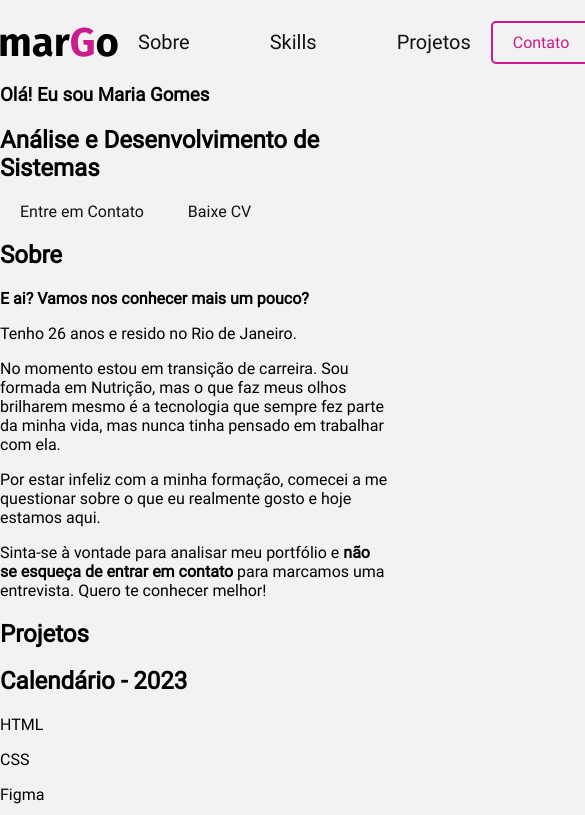
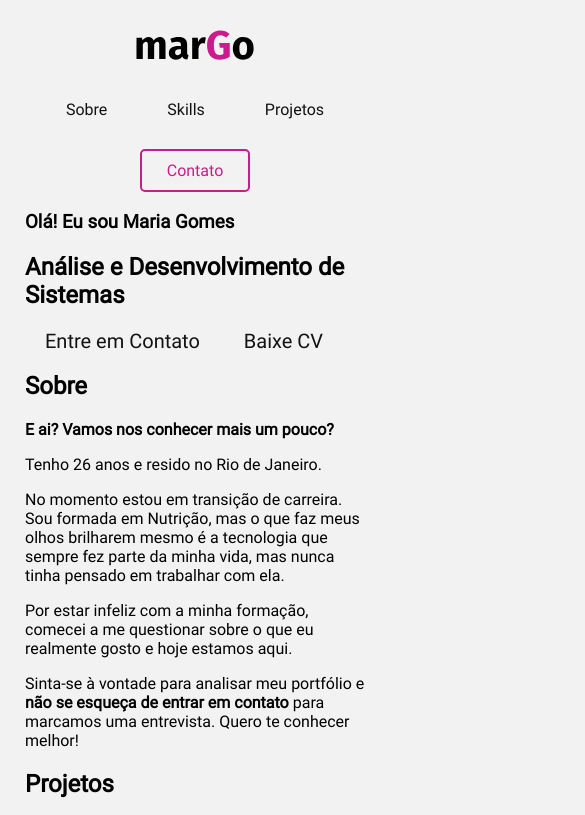
Before and after one commit to mariapgomes/mariapgomes.github.io, a plain HTML site: page index.html in a window 390 px wide. Shown: the top 815 px of the page, 585 px wide, since content can reach past the window. Drawn offline with Linux system fonts and the light colour scheme.

Commit message:
Torna o menu responsivo

```diff
--- a/gerais.css
+++ b/gerais.css
@@ -29,17 +29,25 @@
 }
 
 body {
+ max-width: 1400px;
  margin: 0 auto;
- max-width: 1400px;
  background-color: #F2F2F2;
- font-family: "roboto regular";
+ font-family: "roboto regular", Arial, Helvetica, sans-serif;
+}
+
+@media (max-width: 1550px) {
+ body {
+  margin: 0 80px;
+ }
 }
 
 a {
  text-decoration: none;
  padding: .625rem 1.25rem;
  color: #141214;
+ font-size: 1.25rem;
 }
+
 ul {
  list-style: none;
  margin: 0;
--- a/header.css
+++ b/header.css
@@ -3,24 +3,98 @@
  grid-template-columns: repeat(3, 1fr);
  align-items: center;
  margin: 20px 0;
-
 }
 
 .lista {
  display: flex;
+ flex-wrap: wrap;
  gap: 40px;
  justify-self: center;
 }
 
 .lista li{
- font-size: 1.25rem;
  padding: .625rem 0;
+ /* background-color: aqua; */
 }
 
 #botao-contato {
  justify-self: end;
- padding: .625rem 1.25rem;
+ padding: .625rem 1.5625rem;
  border: solid 2px #CB1C8D;
  color: #CB1C8D;
  border-radius: 5px;
+ font-family: "roboto medium", Arial, Helvetica, sans-serif;
 }
+
+.lista li a {
+ position: relative;
+}
+
+/* .lista li a:hover {
+ color: #CB1C8D;
+} */
+/* .lista li a::after {
+ content: '';
+ display: block;
+ width: 30px;
+ height: 3px;
+ position: absolute;
+ border-radius: 4px;
+ background-color: #CB1C8D;
+ right: 20px;
+} */
+
+@media (max-width: 1300px) {
+ .lista {
+  gap: 20px;
+ }
+}
+
+@media (max-width: 1175px) {
+ .navegacao {
+  grid-template-columns: 1fr 335px 1fr;
+ }
+}
+
+@media (max-width: 900px) {
+  body {
+   margin: 0 25px;
+  }
+}
+
+ @media (max-width: 700px) {
+  .navegacao {
+   grid-template-columns: 1fr minmax(115px, 125px);
+   margin: 0px;
+  }
+
+  #logo {
+   margin: 30px;
+   grid-column: span 2;
+   justify-self: center;
+  }
+ }
+
+ @media (max-width: 550px) {
+  #logo {
+    grid-column: 1;
+    margin-bottom: 10px;
+   }
+
+  .navegacao {
+    grid-template-columns: 1fr;
+    gap: 20px;
+   }
+
+   .navegacao a {
+    font-size: 1rem;
+   }
+
+   .lista {
+    justify-content: center;
+   }
+
+   #botao-contato {
+    justify-self: center;
+   }
+ }
--- a/index.html
+++ b/index.html
@@ -13,7 +13,7 @@
 <body>
   <header>
     <nav class="navegacao">
-      <img src="./imagens/marGo.svg" alt="Logo Do Portifólio de Maria Gomes">
+      <img src="./imagens/marGo.svg" alt="Logo Do Portifólio de Maria Gomes" id="logo">
       <ul class="lista">
         <li><a href="#link-sobre">Sobre</a></li>
         <li><a href="#link-skills">Skills</a></li>
```
Lines whose indentation alone changed are shown as unchanged.
